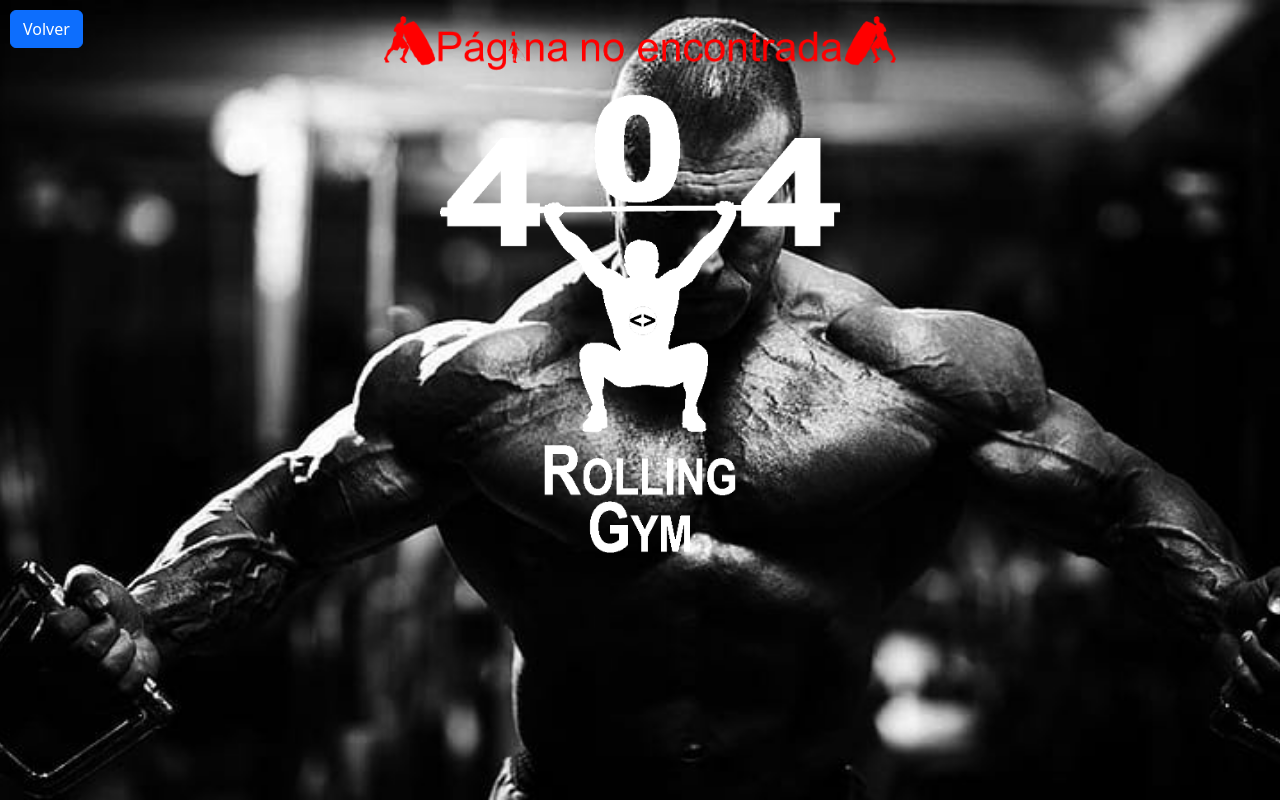
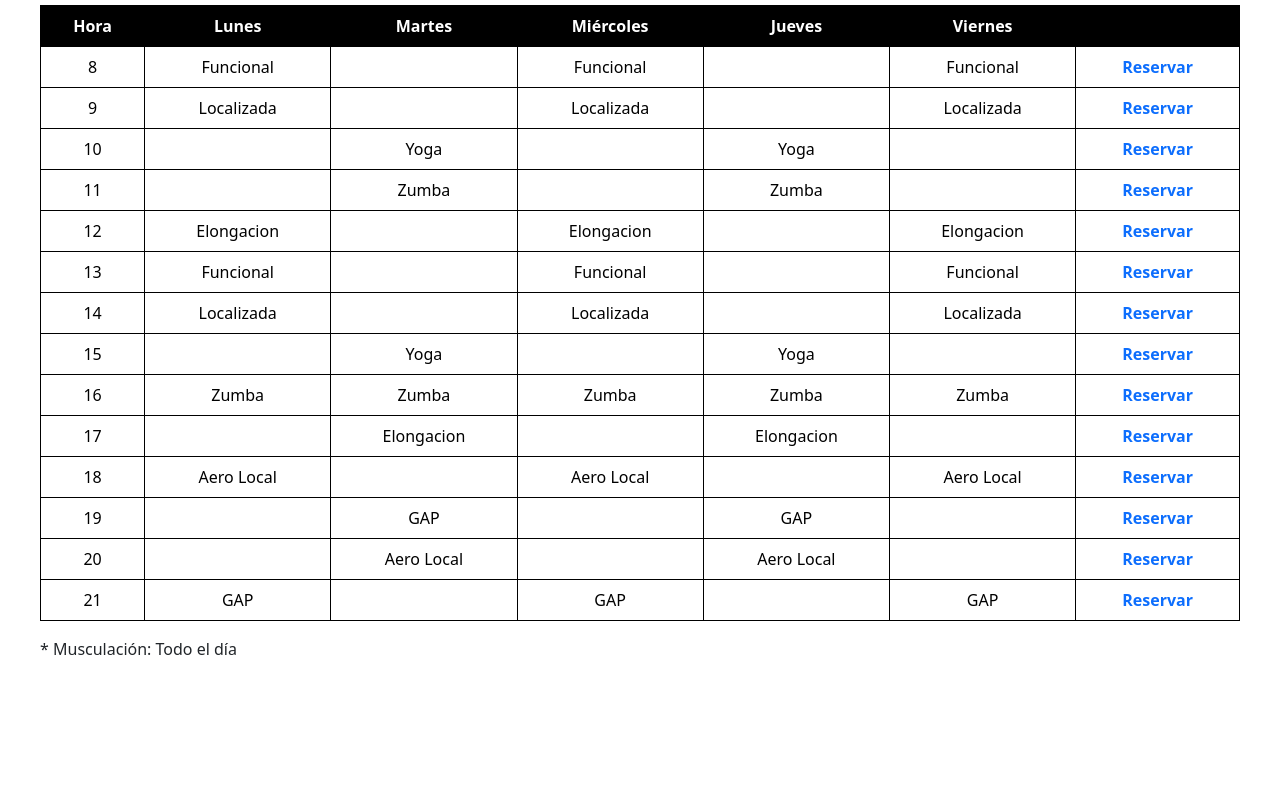
Before and after one commit to AlfonsoWk/ProyectoFinal, a React (Vite) app: page /Clases in a window 1280 px wide. Built offline with nearby package versions, Linux system fonts and the light colour scheme.

Commit message:
se suben cambios en index, App, clases, error404

```diff
--- a/index.html
+++ b/index.html
@@ -1,5 +1,5 @@
 <!doctype html>
-<html lang="en">
+<html lang="es">
   <head>
     <meta charset="UTF-8" />
     <link rel="icon" href="src/images/logob.png" type="image/x-icon" />
--- a/src/App.jsx
+++ b/src/App.jsx
@@ -10,6 +10,7 @@
 import ReservarPage from "./pages/ReservarPage.jsx"
 import PanelClases from "./components/PanelClases.jsx"
 import PaginaPrincipal from "./pages/PaginaPrincipal.jsx";
+import Clases from "./pages/Clases.jsx";
 
 import { AdminPage } from "./pages/AdminPage.jsx";
 import { UserPage } from "./pages/UserPage.jsx";
@@ -38,6 +39,7 @@
         <Route path="/Contacto" element={<Contacto />} />
         <Route path="/404" element={<Error404 />} />
         <Route path="/*" element={<Error404 />} />
+        <Route path="/Clases" element={<Clases />} />
 
         <Route path="/AdminPage" element={
           <RutasProtegidas role={"ADMIN"} user={user} >
--- a/src/components/NavBar.jsx
+++ b/src/components/NavBar.jsx
@@ -64,7 +64,7 @@
             <Nav className="me-auto">
               <div className="d-flex flex-column flex-lg-row gap-2 gap-lg-0 nav-container">
                 <Link
-                  to={cadena}
+                  to="/Clases"
                   className="ItemNav clases-nav"
                   style={{ textDecoration: "none", marginRight: "10px" }}
                 >
--- /dev/null
+++ b/src/css/Clases.css
@@ -0,0 +1,28 @@
+.table-container {
+  max-width: 1200px;
+  margin: 0 auto;
+  margin-top: 5px;
+}
+
+.table {
+  border-collapse: collapse;
+  width: 100%;
+}
+
+.table th, .table td {
+  border: 1px solid black ;
+  padding: 8px;
+  text-align: center;
+}
+
+.table th {
+  background-color: black ;
+}
+
+.table tr:hover {
+  background-color: black;
+}
+
+.table a {
+  text-decoration: none;
+}
--- a/src/css/error404.css
+++ b/src/css/error404.css
@@ -4,9 +4,67 @@
   margin-top: 1em;
 }
 
-@media(max-width: 320px) {
+.vibrate-on-hover {
+  transition: transform 0.1s ease;
+}
+
+.rotate {
+  animation: rotate 0.5s linear infinite;
+}
+
+@keyframes rotate {
+  0% {
+    transform: rotate(0deg);
+  }
+  100% {
+    transform: rotate(10deg);
+  }
+}
+
+.vibrate {
+  animation: vibrate 0.1s linear infinite;
+}
+
+@keyframes vibrate {
+  0% {
+    transform: translateX(0);
+  }
+  25% {
+    transform: translateX(3px);
+  }
+  50% {
+    transform: translateX(-3px);
+  }
+  75% {
+    transform: translateX(3px);
+  }
+  100% {
+    transform: translateX(0);
+  }
+}
+
+@media (max-width: 320px) {
   .error404 {
     width: 80%;
     margin-top: 4em;
   }
 }
+
+@media (max-width: 768px) {
+  .error404 {
+    width: 80%;
+    margin-top: 4em;
+  }
+
+  .vibrate-on-hover {
+    transition: none;
+  }
+
+  .rotate {
+    animation: none;
+  }
+
+  .vibrate {
+    animation: none;
+  }
+}
--- /dev/null
+++ b/src/pages/Clases.jsx
@@ -0,0 +1,63 @@
+import React from 'react';
+import "../css/Clases.css"; // Importamos el archivo CSS para aplicar estilos
+
+const comment = '* Musculación: Todo el día';
+
+const data = [
+  { Hora: 8, Lunes: 'Funcional', Miercoles: 'Funcional', Viernes: 'Funcional', link: '/login' },
+  { Hora: 9, Lunes: 'Localizada', Miercoles: 'Localizada', Viernes: 'Localizada', link: '/login' },
+  { Hora: 10, Martes: 'Yoga', Jueves:  'Yoga', link: '/login' },
+  { Hora: 11, Martes: 'Zumba', Jueves: 'Zumba', link: '/login' },
+  { Hora: 12, Lunes: 'Elongacion', Miercoles: 'Elongacion',  Viernes: 'Elongacion', link: '/login' },
+  { Hora: 13, Lunes: 'Funcional', Miercoles: 'Funcional', Viernes: 'Funcional', link: '/login' },
+  { Hora: 14, Lunes: 'Localizada', Miercoles: 'Localizada', Viernes: 'Localizada', link: '/login' },
+  { Hora: 15, Martes: 'Yoga', Jueves: 'Yoga', link: '/login' },
+  { Hora: 16, Lunes: 'Zumba', Martes: 'Zumba', Miercoles: 'Zumba', Jueves: 'Zumba', Viernes: 'Zumba', link: '/login' },
+  { Hora: 17, Martes: 'Elongacion', Jueves: 'Elongacion',  link: '/login' },
+  { Hora: 18, Lunes: 'Aero Local',  Miercoles: 'Aero Local', Viernes: 'Aero Local', link: '/login' },
+  { Hora: 19, Martes: 'GAP', Jueves: 'GAP',  link: '/login' },
+  { Hora: 20, Martes: 'Aero Local', Jueves: 'Aero Local', link: '/login' },
+  { Hora: 21, Lunes: 'GAP', Miercoles: 'GAP', Viernes: 'GAP', link: '/login' },
+];
+
+const Clases = () => {
+  return (
+    <div className="table-container">
+      <table className='table'>
+        <thead className="thead-dark">
+          <tr className="table-dark">
+            <th style={{textAlign: 'center'}}>Hora</th>
+            <th style={{textAlign: 'center'}}>Lunes</th>
+            <th style={{textAlign: 'center'}}>Martes</th>
+            <th style={{textAlign: 'center'}}>Miércoles</th>
+            <th style={{textAlign: 'center'}}>Jueves</th>
+            <th style={{textAlign: 'center'}}>Viernes</th>
+            <th></th>
+          </tr>
+        </thead>
+        <tbody>
+          {data.map((item, index) => (
+            <tr key={index}>
+              <td style={{textAlign: 'center'}}>{item.Hora}</td>
+              <td style={{textAlign: 'center'}}>{item.Lunes}</td>
+              <td style={{textAlign: 'center'}}>{item.Martes}</td>
+              <td style={{textAlign: 'center'}}>{item.Miercoles}</td>
+              <td style={{textAlign: 'center'}}>{item.Jueves}</td>
+              <td style={{textAlign: 'center'}}>{item.Viernes}</td>
+              <td>
+                <a href={item.link} target="_blank" rel="noopener noreferrer" style={{fontWeight: 'bold'}}>
+                  Reservar
+                </a>
+              </td>
+            </tr>
+          ))}
+        </tbody>
+      </table>
+      <div className="todo-el-dia">
+        <p>{comment}</p>
+      </div>
+    </div>
+  );
+};
+
+export default Clases;
--- a/src/pages/Error404.jsx
+++ b/src/pages/Error404.jsx
@@ -1,4 +1,4 @@
-import React from "react";
+import React, { useState } from "react";
 import error404 from "../images/error404.png";
 import Button from "react-bootstrap/Button";
 import { Link } from "react-router-dom";
@@ -6,12 +6,21 @@
 import "../css/error404.css";
 
 export const Error404 = () => {
+  const [hovered, setHovered] = useState(false);
+
   const handleVolver = () => {
     window.location.href = "/";
   };
 
   return (
-    <div style={{ backgroundImage: `url(${p404})`, backgroundSize: 'cover', backgroundPosition: 'center', minHeight: '100vh' }}>
+    <div
+      style={{
+        backgroundImage: `url(${p404})`,
+        backgroundSize: "cover",
+        backgroundPosition: "center",
+        minHeight: "100vh",
+      }}
+    >
       <div style={{ position: "relative" }}>
         <div
           style={{
@@ -21,7 +30,7 @@
           }}
         >
           <img
-      src= {error404}
+            src={error404}
             alt="pagina Error"
             className="error404"
             /*          style={{
@@ -31,8 +40,15 @@
           }} */
           />
         </div>
-      <Link to="/" style={{ position: "absolute", top: 10, left: 10 }}>
-        <Button variant="primary" onClick={handleVolver}>
+        <Link to="/" style={{ position: "absolute", top: 10, left: 10}}>
+          <Button
+            variant="outline-danger"
+            style={{ fontWeight: "bold" }}
+            onClick={handleVolver}
+            className={`rotate vibrate-on-hover ${hovered ? "vibrate" : ""}`}
+            onMouseEnter={() => setHovered(true)}
+            onMouseLeave={() => setHovered(false)}
+          >
             Volver
           </Button>
         </Link>
```
Lines whose indentation alone changed are shown as unchanged.
